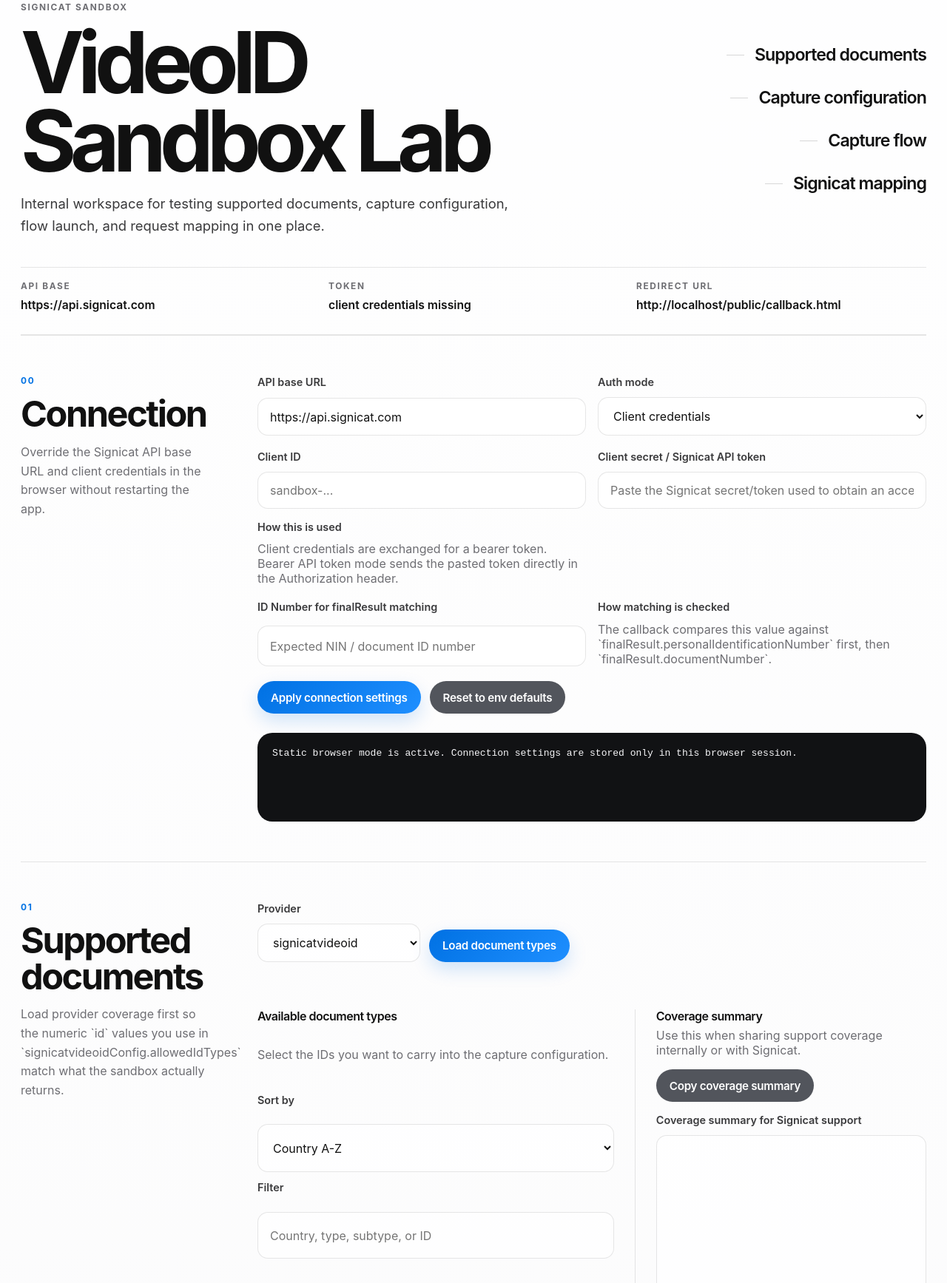
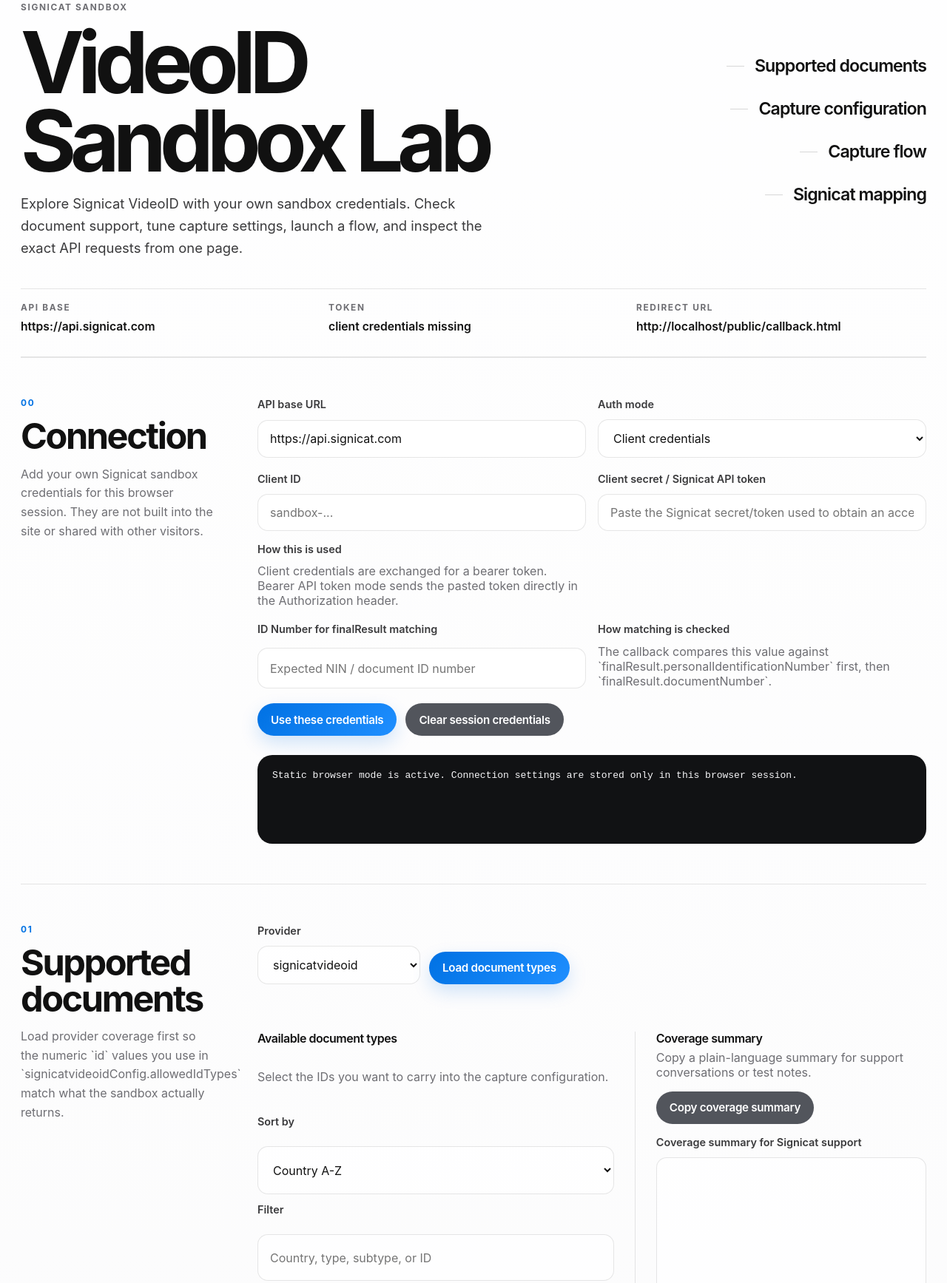
Before and after one commit to thatjamesw/videoid-sandbox, a website: page public/index.html in a window 1280 px wide. Shown: the part 41-1776 px from the top of the page at 74% size. Drawn offline with Linux system fonts and the light colour scheme; no server answers.

Commit message:
Refresh user-facing copy

```diff
--- a/public/index.html
+++ b/public/index.html
@@ -18,8 +18,8 @@
           <p class="eyebrow">Signicat Sandbox</p>
           <h1>VideoID Sandbox Lab</h1>
           <p class="lede">
-            Internal workspace for testing supported documents, capture configuration, flow launch,
-            and request mapping in one place.
+            Explore Signicat VideoID with your own sandbox credentials. Check document support,
+            tune capture settings, launch a flow, and inspect the exact API requests from one page.
           </p>
         </div>
         <nav class="workflow-nav" aria-label="Workflow">
@@ -50,7 +50,8 @@
           <p class="section-index">00</p>
           <h2>Connection</h2>
           <p class="section-note">
-            Override the Signicat API base URL and client credentials in the browser without restarting the app.
+            Add your own Signicat sandbox credentials for this browser session. They are not built
+            into the site or shared with other visitors.
           </p>
         </div>
 
@@ -108,8 +109,8 @@
             </div>
 
             <div class="inline-actions">
-              <button type="submit" class="primary">Apply connection settings</button>
-              <button type="button" id="resetAuthButton" class="secondary">Reset to env defaults</button>
+              <button type="submit" class="primary">Use these credentials</button>
+              <button type="button" id="resetAuthButton" class="secondary">Clear session credentials</button>
             </div>
           </form>
 
@@ -168,7 +169,7 @@
             <div class="content-group">
               <div class="group-heading">
                 <h3>Coverage summary</h3>
-                <p class="muted">Use this when sharing support coverage internally or with Signicat.</p>
+                <p class="muted">Copy a plain-language summary for support conversations or test notes.</p>
               </div>
               <div class="inline-actions">
                 <button type="button" id="exportCoverageButton" class="secondary">
@@ -724,7 +725,7 @@
         <div class="section-rail">
           <p class="section-index">04</p>
           <h2>Signicat mapping</h2>
-          <p class="section-note">Quick reference for the three requests this tool orchestrates.</p>
+          <p class="section-note">Quick reference for the Signicat requests this page sends on your behalf.</p>
         </div>
 
         <div class="section-body">
```
Also changed, not shown: README.md.
